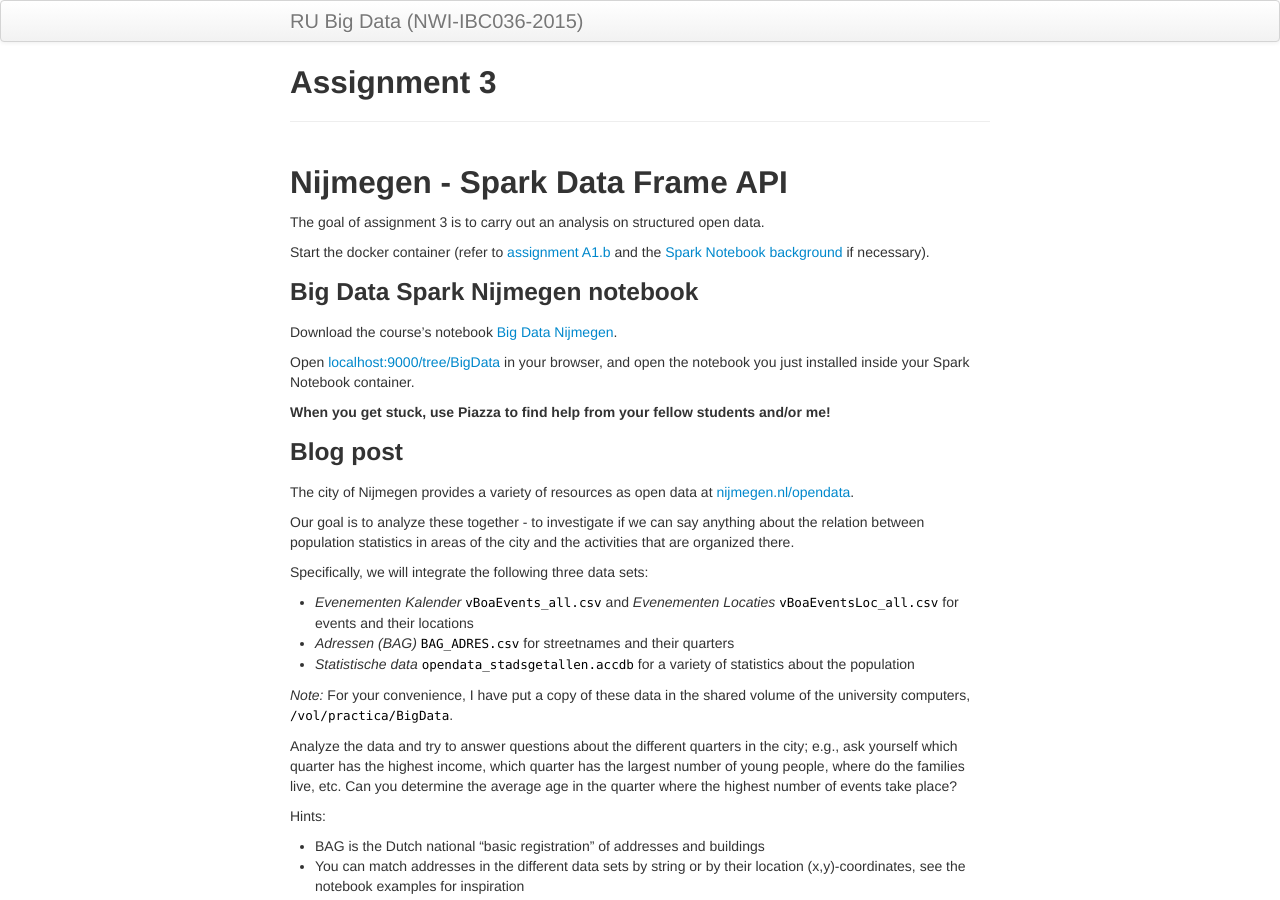
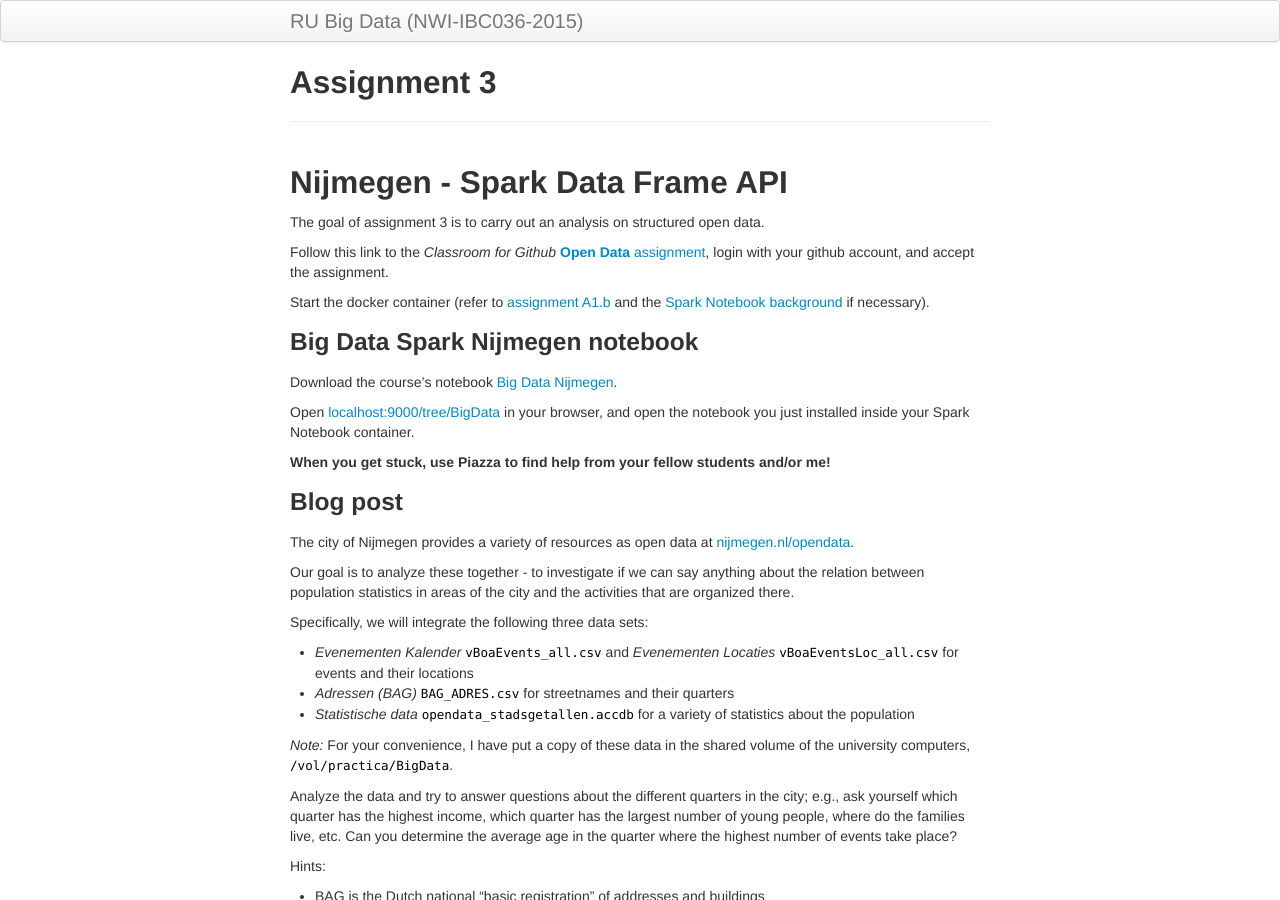
Before and after one commit to Thelukepet/course, a Jekyll site: the page built from assignments/A3-Nijmegen.md, in a window 1280 px wide and 900 px high. Built offline with Jekyll 4.4.1, drawn with Linux system fonts in a browser that asks for light colours.

Commit message:
Added link to github classroom invite

```diff
--- a/assignments/A3-Nijmegen.md
+++ b/assignments/A3-Nijmegen.md
@@ -8,9 +8,12 @@ description: Spark Data Frame API
 
 The goal of assignment 3 is to carry out an analysis on structured open data.
 
+Follow this link to the *Classroom for Github* [**Open Data** assignment](https://classroom.github.com/assignment-invitations/d74d229a25740c5743af699c18a1d93f), login with your github account, and accept the assignment.
+
 Start the docker container (refer to [assignment A1.b](A1b-docker.html)
 and the [Spark Notebook background](../background/spark-notebook.html)
 if necessary).
+
 
 ### Big Data Spark Nijmegen notebook
 
```
